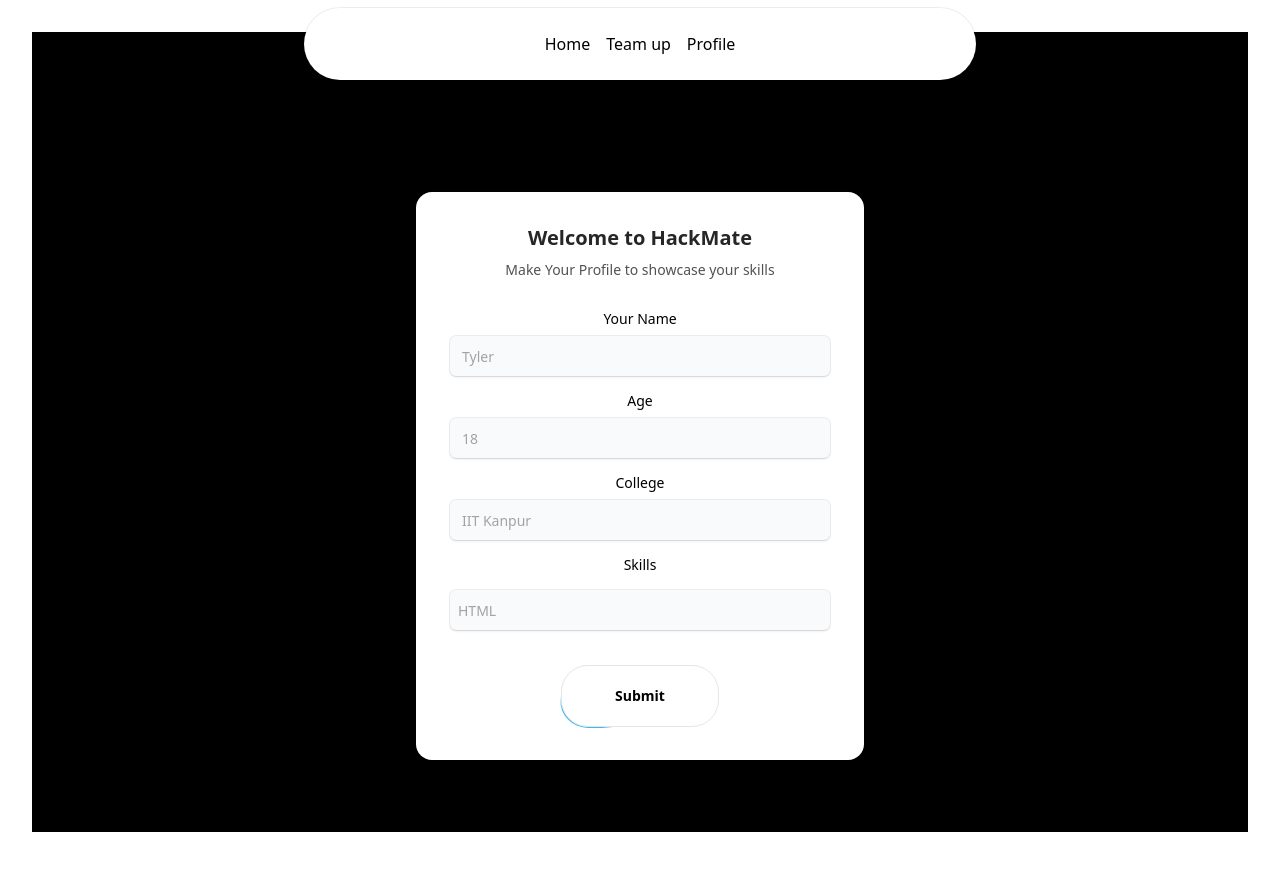
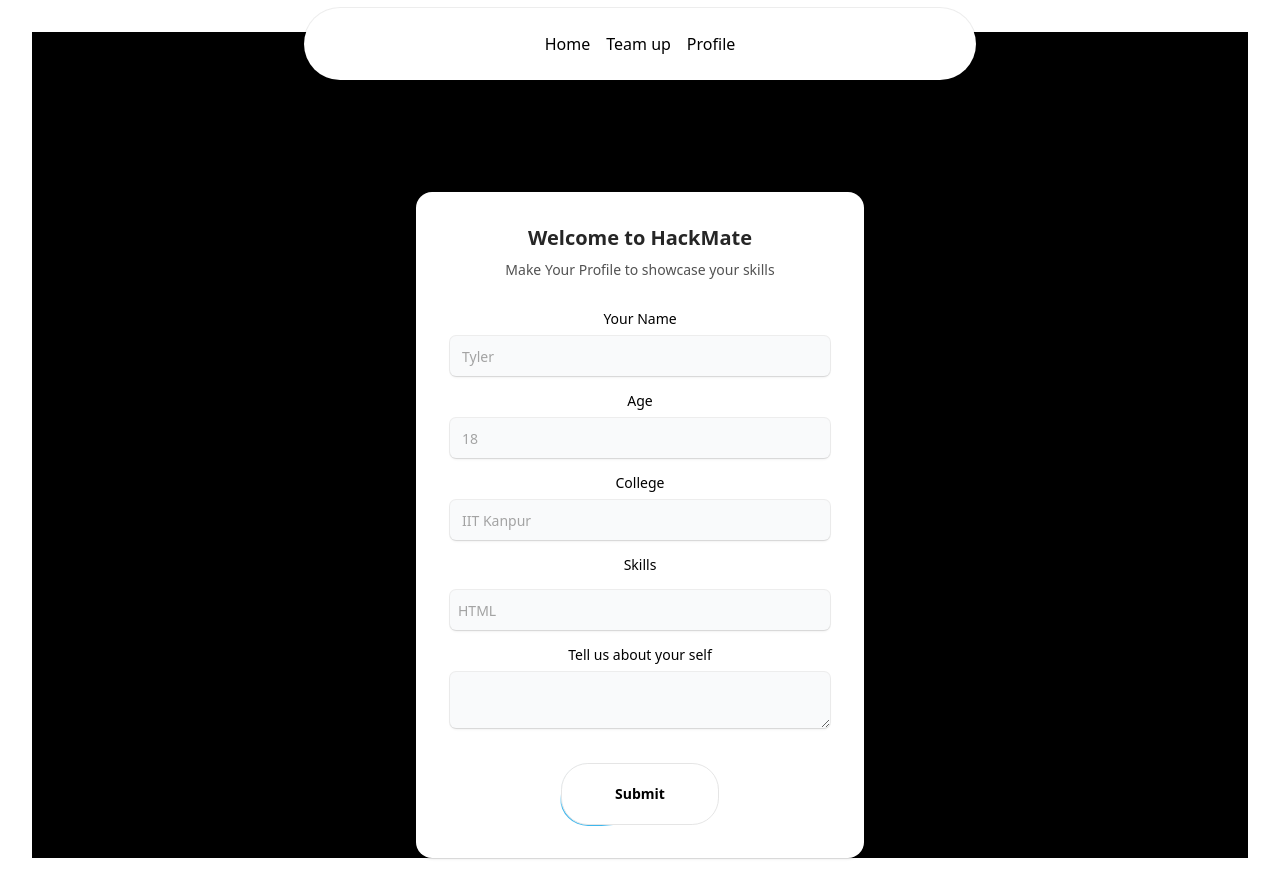
Before and after one commit to nitintwt/HackMate, a React (Vite) app in the folder HackMate/: page /profile in a window 1280 px wide. Before the commit the page ends 864 px from the top, so only its background shows below. Built offline with nearby package versions, Linux system fonts and the light colour scheme.

Commit message:
added about section in profile

```diff
--- a/HackMate/src/appwrite/config.js
+++ b/HackMate/src/appwrite/config.js
@@ -8,7 +8,7 @@
     .setProject(conf.appwriteProjectId)
   const databases = new Databases(client)
 
-  const createProfile= async ({Name , College , Age , Skills }) => {
+  const createProfile= async ({Name , College , Age , Skills , About}) => {
     try {
       return await databases.createDocument(
         conf.appwriteDatabaseId,
@@ -19,6 +19,7 @@
           College,
           Age,
           Skills,
+          About,
         }
       )
     } catch (error) {
--- a/HackMate/src/components/Profile/Profile.jsx
+++ b/HackMate/src/components/Profile/Profile.jsx
@@ -1,6 +1,7 @@
 import React from 'react'
 import { ProfileInputBox } from './ProfileInput'
 import { SkillsInput } from '../ui/SkillsInput'
+import { ResizableInput } from '../ui/resizeAbleInput'
 
 function Profile() {
   return (
--- a/HackMate/src/components/Profile/ProfileInput.jsx
+++ b/HackMate/src/components/Profile/ProfileInput.jsx
@@ -6,12 +6,14 @@
 import service from "../../appwrite/config";
 import { useNavigate } from "react-router-dom";
 import { SkillsInput } from "../ui/SkillsInput";
+import { ResizableInput } from "../ui/resizeAbleInput";
 
 export function ProfileInputBox() {
   const [name , setName]= useState('')
   const [age , setAge]=useState('')
   const [college , setCollege]=useState('')
   const [skills , setSkills]=useState([])
+  const [about, setAbout]= useState('')
   const navigate= useNavigate()
 
   const handleSubmit = async()=>{
@@ -23,6 +25,7 @@
         College:college,
         Age:age,
         Skills:skillsInString,
+        About:about,
       })
       navigate('/')
     } catch (error) {
@@ -59,6 +62,10 @@
           <Label htmlFor="skills" >Skills</Label>
           <SkillsInput userSkills={skills} setUserSkills={setSkills}/>
         </LabelInputContainer>
+        <LabelInputContainer className="mb-4">
+          <Label htmlFor="about" >Tell us about your self</Label>
+          <ResizableInput value={about} onChange={(e)=> setAbout(e.target.value)}/>
+        </LabelInputContainer>
       </form>
       <Button
         borderRadius="1.75rem"
--- /dev/null
+++ b/HackMate/src/components/ui/resizeAbleInput.jsx
@@ -0,0 +1,55 @@
+import React, { useState } from "react";
+import { cn } from "../../utils/cn";
+import { useMotionTemplate, useMotionValue, motion } from "framer-motion";
+
+const ResizableInput = React.forwardRef(({ className, type, ...props }, ref) => {
+  const radius = 100; // change this to increase the radius of the hover effect
+  const [visible, setVisible] = useState(false);
+
+  let mouseX = useMotionValue(0);
+  let mouseY = useMotionValue(0);
+
+  function handleMouseMove({ currentTarget, clientX, clientY }) {
+    let { left, top } = currentTarget.getBoundingClientRect();
+
+    mouseX.set(clientX - left);
+    mouseY.set(clientY - top);
+  }
+
+  return (
+    <motion.div
+      style={{
+        background: useMotionTemplate`
+          radial-gradient(
+            ${visible ? radius + "px" : "0px"} circle at ${mouseX}px ${mouseY}px,
+            var(--blue-500),
+            transparent 80%
+          )
+        `,
+      }}
+      onMouseMove={handleMouseMove}
+      onMouseEnter={() => setVisible(true)}
+      onMouseLeave={() => setVisible(false)}
+      className="p-[2px] rounded-lg transition duration-300 group/input"
+    >
+      <textarea
+        className={cn(
+          `flex w-full border-none bg-gray-50 dark:bg-zinc-800 text-black dark:text-white shadow-input rounded-md px-3 py-2 text-sm  file:border-0 file:bg-transparent
+          file:text-sm file:font-medium placeholder:text-neutral-400 dark:placeholder-text-neutral-600
+          focus-visible:outline-none focus-visible:ring-[2px]  focus-visible:ring-neutral-400 dark:focus-visible:ring-neutral-600
+          disabled:cursor-not-allowed disabled:opacity-50
+          dark:shadow-[0px_0px_1px_1px_var(--neutral-700)]
+          group-hover/input:shadow-none transition duration-400
+        `,
+          className
+        )}
+        ref={ref}
+        {...props}
+      />
+    </motion.div>
+  );
+});
+
+ResizableInput.displayName = "ResizableInput";
+
+export { ResizableInput };
```
